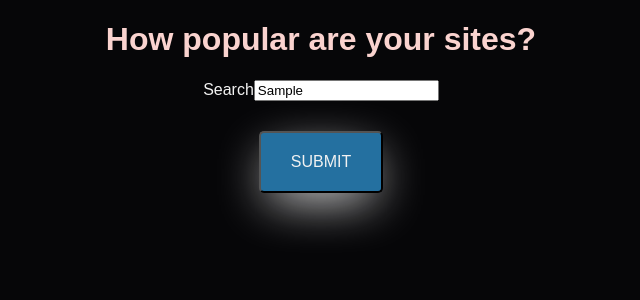
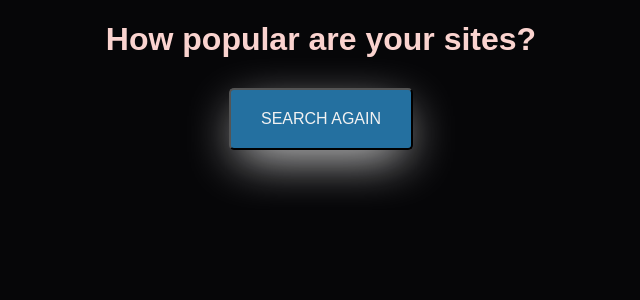
Before and after one commit to AlexaScott33/visit-rank, a React (Create React App) app: page / in a window 1280 px wide. Both pictures are taken after typing "Sample" into the empty fields and a click on the button "SUBMIT". Shown: the top 300 px of the page, without its empty margins (319-959 px from the left). Built offline with nearby package versions, Linux system fonts and the light colour scheme; no server answers.

Commit message:
added conditionals for search and results

```diff
--- a/src/components/Form.js
+++ b/src/components/Form.js
@@ -8,7 +8,8 @@ class Form extends Component {
     constructor(props) {
         super(props);
         this.state = {
-            input: ''
+            input: '',
+            display: 'search'
         }
     }
 
@@ -17,29 +18,22 @@ class Form extends Component {
             input: e.target.value
         });
     }
+
+    handleClick() {
+        this.setState({
+            display: 'results'
+        });
+    }
+
+    handleClick2() {
+        this.setState({
+            display: 'search'
+        });
+    }
     render() {
-        console.log(this.props);
-        // console.log(this.state);
-        if (this.props.loading === true) {
-            return(
-                <div className="form-container">
-                <form>
-                    <label htmlFor="searchInput">Search</label>
-                    <input
-                        type="text"
-                        name="searchInput"
-                        placeholder="e.g. amazon.com"
-                        onChange={(e) => {
-                            this.handleChange(e);
-                        }}>
-                    </input>
-                </form>
-                <div className="loading-message">
-                    Loading....
-                </div>
-            </div>
-            );
-        }
+        // console.log(this.props);
+        console.log(this.state);
+        if (this.state.display === 'search') {
             return(
                 <div className="form-container">
                     <form>
@@ -49,15 +43,14 @@ class Form extends Component {
                             type="text"
                             name="searchInput"
                             placeholder="e.g. amazon.com"
-                        onChange={(e) => {
-                            this.handleChange(e);
-                        }}>
+                            onChange={(e) => this.handleChange(e)}>
                         </input>
                         <button
                             className="search-button"
                             type="submit"
                             onClick={(e) => {
                                 e.preventDefault();
+                                this.handleClick();
                                 if (this.state.input === '') {
                                     alert('Please enter in valid domain');
                                 } else {
@@ -65,12 +58,34 @@ class Form extends Component {
                                 }
                                 }}>Submit</button>
                     </form>
+                </div>
+            );
+        }
+        if (this.props.loading === true) {
+            return(
+                <div className="form-container">
+                <div className="loading-message">
+                    Loading....
+                </div>
+            </div>
+            );
+        }
+        if (this.state.display === 'results') {
+            return(
+                <div>
+                    <button
+                    className="search-button"
+                    type="submit"
+                    onClick={() => this.handleClick2()}
+                    >Search again
+                    </button>
                     <ul>
                         <li>{this.props.visits.domain}</li>
                         <li>{this.props.visits.rank}</li>
                     </ul>
                 </div>
             );
+        }
     }
 }
 
```
Lines whose indentation alone changed are shown as unchanged.
